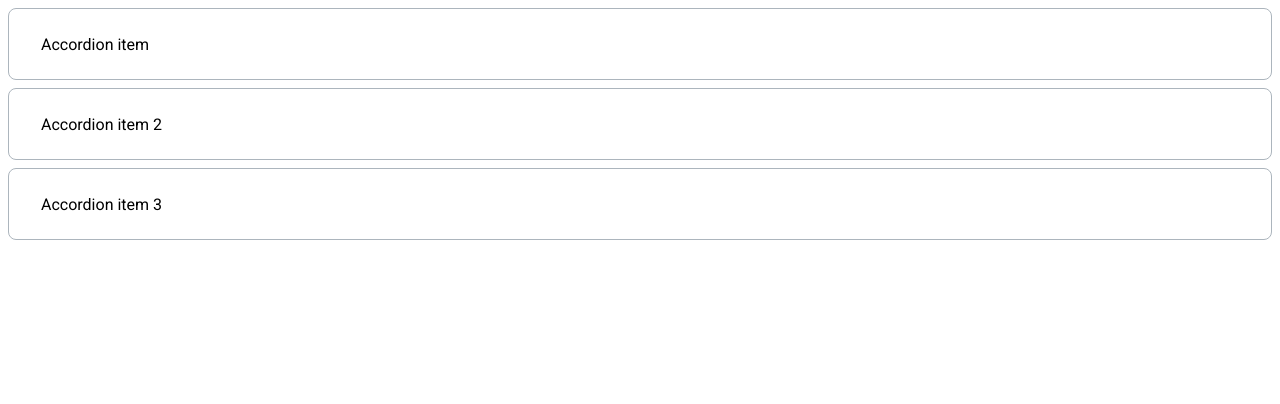
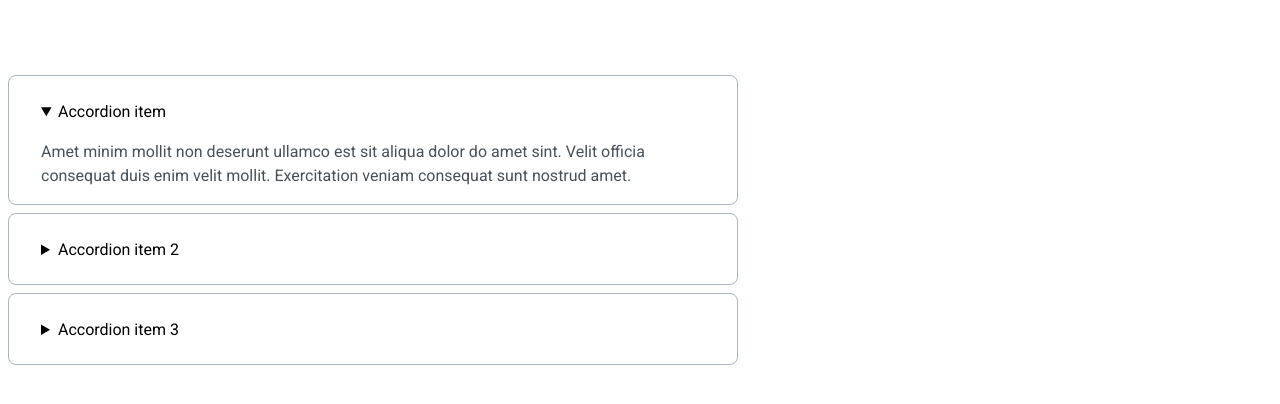
Before and after one commit to js-tasks-ru/htmlcss-20220414_lena4ertik, a website: page 03-lection1/02-accordion/index.html in a window 1280 px wide. Drawn offline with Linux system fonts and the light colour scheme.

Commit message:
Иправила решение по аккордиону

```diff
--- a/03-lection1/02-accordion/accordion.css
+++ b/03-lection1/02-accordion/accordion.css
@@ -1,35 +1,28 @@
 /* Стилизация аккордеона */
-summary {
-    display: block;
-    color: #000000;
-    padding-left: 32px;
-    padding-top: 24px;
-}
-summary::-webkit-details-marker {
-    display: none;
-}
-details {
-    border: 1px solid #ACB5BD;
-    box-sizing: border-box;
-    border-radius: 8px;
-    margin-bottom: 8px;
-    min-width: 730px;
-    min-height: 72px;
+.accordion {
     font-family: 'Inter';
     font-style: normal;
     font-weight: 400;
     font-size: 16px;
     line-height: 24px;
 }
-details:last-child {
-    margin-bottom: 0;
-}
-
-p {
-    color: #495057;
-    padding-left: 32px;
-    padding-right: 48px;
-
-
+.accordion:first-child {
+    margin-top: 75px;
 
 }
+.accordion__item {
+    max-width: 730px;
+    min-height: 72px;
+    background: #FFFFFF;
+    border: 1px solid #ACB5BD;
+    box-sizing: border-box;
+    border-radius: 8px;
+    margin-top: 8px;
+    padding-left: 32px;
+    padding-top: 24px;
+}
+.accordion__text {
+    width: 649.31px;
+    height: 48px;
+    color: #495057;
+}
--- a/03-lection1/02-accordion/index.html
+++ b/03-lection1/02-accordion/index.html
@@ -6,29 +6,39 @@
         <link rel="stylesheet" href="./accordion.css">
     </head>
     <body>
-        <details>
+        <div class="accordion">
+            <div class="accordion-open">
+                <div class="accordion__item" >
+                    <details open>
                         <summary>
                         Accordion item
                         </summary>
-            <p>
+                        <p class="accordion__text">
                             Amet minim mollit non deserunt ullamco est sit aliqua dolor do amet sint. Velit officia consequat duis enim velit mollit. Exercitation veniam consequat sunt nostrud amet.
                         </p>
                 </details>
+                </div>
+            </div>
+            <div class="accordion__item">
                 <details>
                     <summary>
                         Accordion item 2
                     </summary>
-            <p>
+                    <p class="accordion__text">
                         Hidden content
                     </p>
                 </details>
+            </div>
+            <div class="accordion__item">
                 <details>
                     <summary>
                         Accordion item 3
                     </summary>
-            <p>
+                    <p class="accordion__text">
                         Hidden content
                     </p>
                 </details>
+            </div>
+        </div>
     </body>
 </html>
```
Lines whose indentation alone changed are shown as unchanged.
